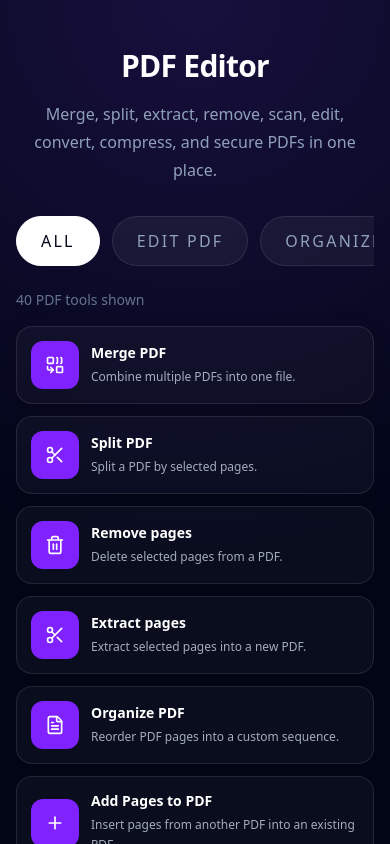
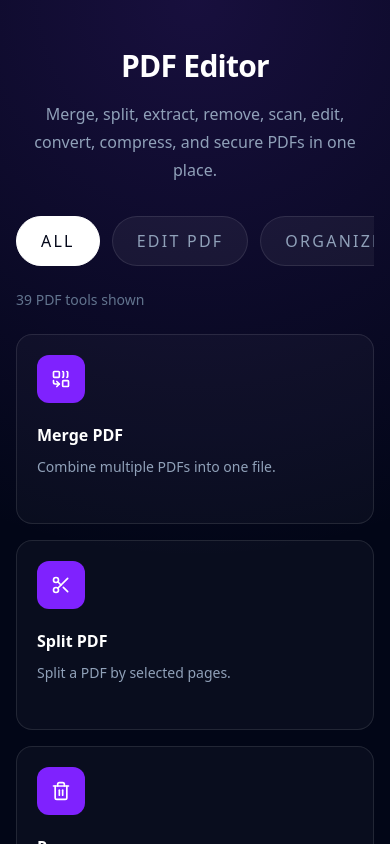
Before and after one commit to Surya-1301/PDFVerse, a Next.js app: page /pdf-editor in a window 390 px wide. Shown: the top 844 px of the page. Built offline with nearby package versions, Linux system fonts and the light colour scheme.

Commit message:
“PDFVerse”

```diff
--- a/app/page.tsx
+++ b/app/page.tsx
@@ -384,7 +384,8 @@ export default function Home() {
             {visibleTools.length} PDF tools shown
           </p>
 
-          <div className="mt-6 grid gap-4 sm:grid-cols-2 lg:grid-cols-3 xl:grid-cols-5">
+          {/* Desktop / tablet: original card layout remains unchanged */}
+          <div className="mt-6 hidden gap-4 sm:grid sm:grid-cols-2 lg:grid-cols-3 xl:grid-cols-5">
             {visibleTools.map((tool) => {
               const Icon = tool.icon;
 
@@ -408,6 +409,36 @@ export default function Home() {
               );
             })}
           </div>
+
+          {/* Mobile only: purple icon on the left, title + description on the right */}
+          <div className="mt-6 grid gap-3 sm:hidden">
+            {visibleTools.map((tool) => {
+              const Icon = tool.icon;
+
+              return (
+                <Link
+                  key={`${tool.href}-mobile`}
+                  href={tool.href}
+                  className="group flex w-full items-center gap-4 rounded-2xl border border-violet-400/20 bg-gradient-to-r from-violet-950/80 via-violet-900/50 to-[#0b1020] p-4 text-left shadow-[0_8px_24px_rgba(0,0,0,0.22)] transition active:scale-[0.99] hover:border-violet-400/40"
+                >
+                  {/* Purple icon on the left */}
+                  <div className="flex h-14 w-14 shrink-0 items-center justify-center rounded-2xl border border-violet-300/20 bg-violet-600 text-white shadow-[0_0_20px_rgba(124,58,237,0.22)] transition group-hover:bg-violet-500">
+                    <Icon className="h-6 w-6" />
+                  </div>
+
+                  {/* Right-side title and description */}
+                  <div className="min-w-0 flex-1 pr-1">
+                    <h2 className="text-[15px] font-semibold leading-5 text-white">
+                      {tool.title}
+                    </h2>
+                    <p className="mt-1 line-clamp-2 text-[12px] leading-5 text-slate-300/80">
+                      {tool.description}
+                    </p>
+                  </div>
+                </Link>
+              );
+            })}
+          </div>
         </div>
       </Container>
     </section>
--- a/app/pdf-editor/page.tsx
+++ b/app/pdf-editor/page.tsx
@@ -89,7 +89,6 @@ type Mode =
   | "extract-images"
   | "pdf-to-powerpoint"
   | "pdf-to-excel"
-  | "pdf-to-pdfa"
   | "batch-compress"
   | "batch-protect"
   | "batch-unlock"
@@ -335,13 +334,6 @@ const modes: Array<{
     category: "convertFromPdf",
     title: "PDF to EXCEL",
     description: "Convert PDF tables into an Excel workbook.",
-    icon: <FileText className="h-5 w-5" />,
-  },
-  {
-    id: "pdf-to-pdfa",
-    category: "convertFromPdf",
-    title: "PDF to PDF/A",
-    description: "Convert a PDF into archival PDF/A format.",
     icon: <FileText className="h-5 w-5" />,
   },
   {
@@ -874,23 +866,8 @@ function PdfEditorPageContent() {
   const [flattenForms, setFlattenForms] = useState(true);
   const [detectedFormFields, setDetectedFormFields] = useState<string[]>([]);
   const [output, setOutput] = useState<OutputFile | null>(null);
-  const [outputPreviewUrl, setOutputPreviewUrl] = useState<string | null>(null);
   const [error, setError] = useState("");
   const [isProcessing, setIsProcessing] = useState(false);
-
-  useEffect(() => {
-    if (!output || output.kind === "text") {
-      setOutputPreviewUrl(null);
-      return;
-    }
-
-    const url = URL.createObjectURL(output.blob);
-    setOutputPreviewUrl(url);
-
-    return () => {
-      URL.revokeObjectURL(url);
-    };
-  }, [output]);
 
   const visibleModes = useMemo(() => {
     if (activeCategory === "all") return modes;
@@ -2683,8 +2660,6 @@ function PdfEditorPageContent() {
       } else if (mode === "pdf-to-excel") {
         const result = await pdfToExcel();
         nextOutput = createFileOutput(result.name, result.blob);
-      } else if (mode === "pdf-to-pdfa") {
-        const result = await pdfToPdfa();
         nextOutput = createFileOutput(result.name, result.blob);
       } else if (mode === "unlock-pdf") {
         nextOutput = createFileOutput(
@@ -2946,8 +2921,7 @@ function PdfEditorPageContent() {
             <span>{visibleModes.length} PDF tools shown</span>
           </div>
 
-          {/* Desktop / tablet: keep the existing PDF tool-card layout */}
-          <div className="mt-6 hidden gap-4 sm:grid sm:grid-cols-2 lg:grid-cols-3 xl:grid-cols-5">
+          <div className="mt-6 grid gap-4 sm:grid-cols-2 lg:grid-cols-3 xl:grid-cols-5">
             {visibleModes.map((item) => (
               <button
                 key={`tool-${item.id}`}
@@ -2965,34 +2939,6 @@ function PdfEditorPageContent() {
                 <p className="mt-2 line-clamp-3 text-sm leading-6 text-slate-400">
                   {item.description}
                 </p>
-              </button>
-            ))}
-          </div>
-
-          {/* Mobile only: icon on the left, title + description on the right.
-              Desktop/tablet keep the original card layout above. */}
-          <div className="mt-4 grid gap-3 sm:hidden">
-            {visibleModes.map((item) => (
-              <button
-                key={`tool-mobile-${item.id}`}
-                type="button"
-                onClick={() => switchMode(item.id)}
-                className="group flex w-full items-center gap-3 rounded-2xl border border-white/10 bg-white/[0.03] p-3.5 text-left shadow-[0_8px_24px_rgba(0,0,0,0.18)] transition active:scale-[0.99] active:border-violet-500/60 hover:border-violet-500/50 hover:bg-white/[0.05]"
-              >
-                {/* Mobile icon: fixed left column */}
-                <div className="flex h-12 w-12 shrink-0 items-center justify-center rounded-xl bg-violet-600 text-white transition group-hover:bg-violet-500">
-                  {item.icon}
-                </div>
-
-                {/* Mobile right-hand title + description */}
-                <div className="min-w-0 flex-1">
-                  <h2 className="truncate text-sm font-semibold leading-5 text-white">
-                    {item.title}
-                  </h2>
-                  <p className="mt-1 line-clamp-2 text-xs leading-5 text-slate-300/80">
-                    {item.description}
-                  </p>
-                </div>
               </button>
             ))}
           </div>
@@ -4173,35 +4119,11 @@ function PdfEditorPageContent() {
                       <pre className="max-h-[420px] overflow-auto whitespace-pre-wrap rounded-xl border border-white/10 bg-slate-900 p-4 text-left text-sm leading-6 text-slate-200">
                         {output.previewText || "No preview output."}
                       </pre>
-                    ) : outputPreviewUrl && getFileExtension(output.name) === "PDF" ? (
-                      <div className="overflow-hidden rounded-xl border border-white/10 bg-white">
-                        <iframe
-                          title={`Preview of ${output.name}`}
-                          src={outputPreviewUrl}
-                          className="h-[650px] w-full"
-                        />
-                      </div>
-                    ) : outputPreviewUrl &&
-                      ["JPG", "JPEG", "PNG", "WEBP"].includes(
-                        getFileExtension(output.name),
-                      ) ? (
-                      <div className="flex min-h-[400px] items-center justify-center rounded-xl border border-white/10 bg-slate-900 p-6">
-                        <img
-                          src={outputPreviewUrl}
-                          alt={`Preview of ${output.name}`}
-                          className="max-h-[600px] max-w-full rounded-lg object-contain"
-                        />
-                      </div>
                     ) : (
                       <div className="flex min-h-[220px] items-center justify-center rounded-xl border border-white/10 bg-slate-900 text-center text-sm text-slate-500">
                         <div>
                           <FileText className="mx-auto mb-3 h-10 w-10 text-emerald-300" />
-                          <p className="font-medium text-slate-300">
-                            Preview is not available for this file type.
-                          </p>
-                          <p className="mt-1">
-                            Download the file to open it.
-                          </p>
+                          Your output file is ready to download.
                         </div>
                       </div>
                     )}
@@ -4234,8 +4156,6 @@ function PdfEditorPageContent() {
         </div>
       ) : null}
 
-
-      {showToolPanel ? (
       <HowToUse
         title="How to use PDF Editor"
         subtitle=""
@@ -4278,8 +4198,6 @@ function PdfEditorPageContent() {
           },
         ]}
       />
-      ) : null}
-
     </Container>
   );
 }
--- a/components/HowToUse.tsx
+++ b/components/HowToUse.tsx
@@ -27,9 +27,11 @@ export function HowToUse({
           {title}
         </h2>
 
-        <p className="mx-auto mt-3 text-sm leading-6 text-slate-400 sm:text-base">
-          {subtitle}
-        </p>
+        {subtitle ? (
+          <p className="mx-auto mt-3 text-sm leading-6 text-slate-400 sm:text-base">
+            {subtitle}
+          </p>
+        ) : null}
       </div>
 
       {/* Steps */}
@@ -79,7 +81,7 @@ export function HowToUse({
           {steps.map((step, index) => (
             <div
               key={`${step.title}-mobile-${index}`}
-              className="flex items-center gap-4 rounded-2xl border border-cyan-400/10 bg-[#071522] p-4 shadow-[0_8px_24px_rgba(0,0,0,0.18)]"
+              className="flex w-full items-center gap-4 rounded-2xl border border-cyan-400/10 bg-[#071522] p-4 shadow-[0_8px_24px_rgba(0,0,0,0.18)]"
             >
               {/* Cyan icon */}
               <div className="flex h-14 w-14 shrink-0 items-center justify-center rounded-2xl border border-cyan-400/10 bg-[#092B40] text-[#63E5F7] shadow-[0_0_18px_rgba(34,211,238,0.08)]">
```
Lines whose indentation alone changed are shown as unchanged.
